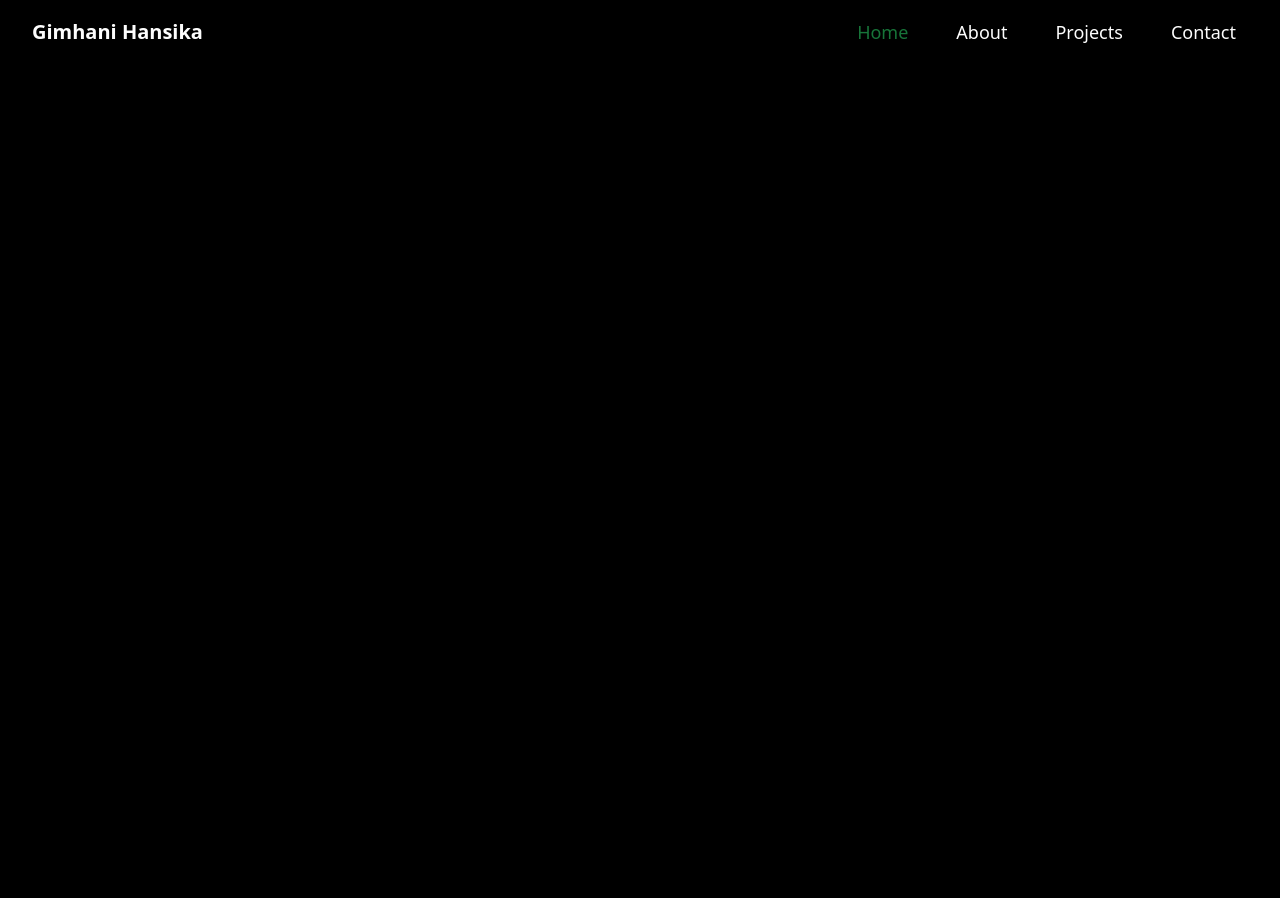
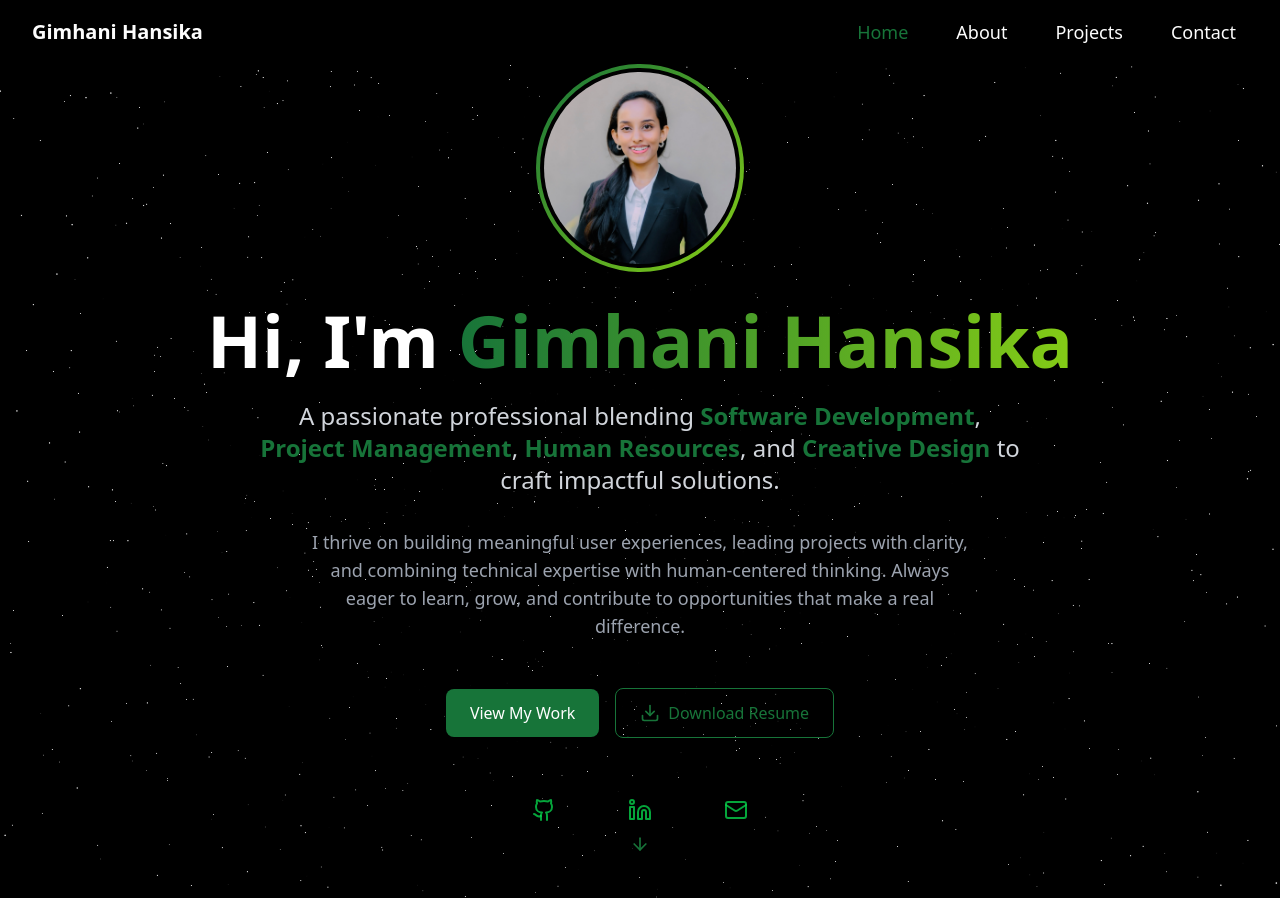
Before and after one commit to ICT-Courses/ict2233-ca-02-Hansi-Umayangani, a React (Vite) app: page / in a window 1280 px wide. Before the commit the page ends 800 px from the top, so only its background shows below. Built offline with nearby package versions, Linux system fonts and the light colour scheme.

Commit message:
Render HeroSection component in Home page

```diff
--- a/src/pages/Home.jsx
+++ b/src/pages/Home.jsx
@@ -3,7 +3,7 @@ import HeroSection from "../components/HeroSection";
 const Home = () => {
   return (
     <div className="flex flex-col">
-      {/* Content will be added later */}
+      <HeroSection />
     </div>
   );
 };
--- a/tailwind.config.js
+++ b/tailwind.config.js
@@ -1,4 +1,3 @@
-/** @type {import('tailwindcss').Config} */
 export default {
   content: [
     "./index.html",
```
